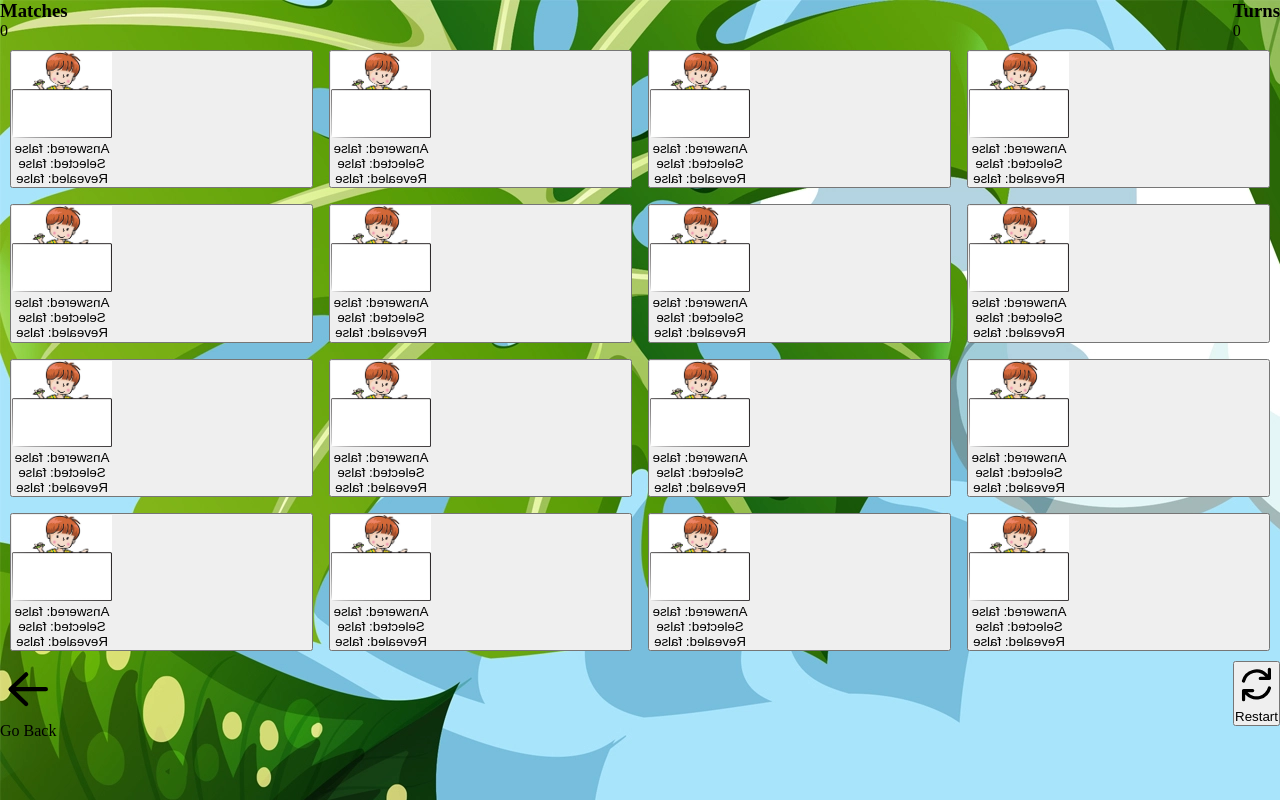
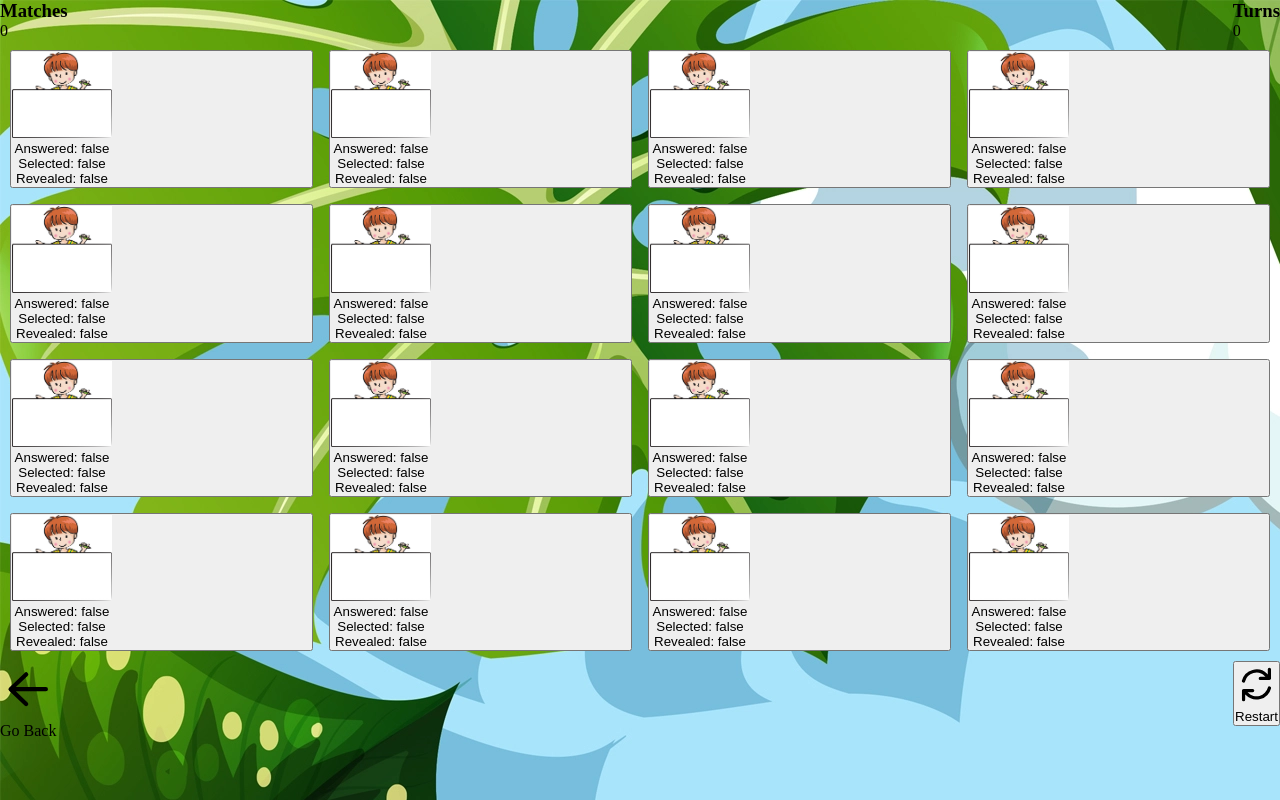
Before and after one commit to DEEP-24/Memory-Match-Madness, a Next.js app: page /animals in a window 1280 px wide. Built offline with nearby package versions, Linux system fonts and the light colour scheme.

Commit message:
Second Commit

```diff
--- a/app/animals/page.tsx
+++ b/app/animals/page.tsx
@@ -136,6 +136,7 @@ const randomize = (array: any[]) => {
 };
 
 function Animals() {
+  const [isInitallyMounted, setIsInitallyMounted] = React.useState(false);
   const [cards, setCards] = React.useState<AnimalCard[]>(
     randomize(ANIMAL_CARDS)
   );
@@ -167,6 +168,14 @@ function Animals() {
   const isGameCompleted = React.useMemo(() => {
     return cards.every((card) => card.answered);
   }, [cards]);
+
+  React.useEffect(() => {
+    setIsInitallyMounted(true);
+  }, [setIsInitallyMounted]);
+
+  React.useEffect(() => {
+    console.log("isInitiallyMounted - ", isInitallyMounted);
+  });
 
   React.useEffect(() => {
     // if (isGameCompleted) {
@@ -258,6 +267,8 @@ function Animals() {
                 card={card}
                 isSelected={isSelected}
                 selectCard={selectCard}
+                imageSrc={card.imageSrc}
+                isInitallyMounted={isInitallyMounted}
               />
             );
           })}
@@ -284,25 +295,48 @@ function Animals() {
 export default Animals;
 
 type CardProps = {
+  imageSrc: string;
   card: AnimalCard;
   index: number;
   isSelected: boolean;
   selectCard: (cardId: number) => void;
+  isInitallyMounted: boolean;
 };
 
 const defaultUrl = "/assets/default.jpg";
 
-const imageAnimateProps = {
-  rotateY: 0,
-  transition: { duration: 3 },
-};
-
 function CardComponent(props: CardProps) {
+  const [imageurl, setImageurl] = React.useState(defaultUrl);
   const [revealed, setRevealed] = React.useState(false);
 
-  const clickHandler = () => setRevealed((prevRevealed) => !prevRevealed);
+  const clickHandler = () => {
+    setRevealed((prevRevealed) => !prevRevealed);
+  };
 
-  const { selectCard, isSelected, card, index } = props;
+  const { selectCard, isSelected, card, index, imageSrc, isInitallyMounted } =
+    props;
+
+  const imageAnimateProps = {
+    rotateY: 0,
+    transition: { duration: 3 },
+  };
+
+  const reverseInitial = () => {
+    if (!isInitallyMounted && !revealed) {
+      return {
+        rotateY: 0,
+      };
+    }
+  };
+  const reverseAnimation = () => {
+    if (!isInitallyMounted && !revealed) {
+      return {
+        rotateY: -180,
+        transition: { duration: 3 },
+      };
+    }
+  };
+
   return (
     <motion.button
       onClick={() => {
@@ -319,20 +353,30 @@ function CardComponent(props: CardProps) {
       <motion.div
         className="card_content"
         style={{ maxWidth: "100px" }}
-        initial={{ rotateY: 180 }}
-        animate={revealed ? imageAnimateProps : undefined}
-        exit={{ rotateY: 170, transition: { duration: 3 } }}
+        initial={{}}
+        animate={revealed ? imageAnimateProps : reverseAnimation()}
+        // exit={
+        //   revealed ? { rotateY: 170, transition: { duration: 3 } } : reverseExit
+        // }
+        // onAnimationStart={() => {
+        //   if (imageurl === defaultUrl && revealed) {
+        //     setImageurl(imageSrc);
+        //   }
+        //   console.log("Animation  Started");
+        //   console.log(revealed);
+        // }}
+        onAnimationComplete={() => {
+          revealed ? setImageurl(imageSrc) : setImageurl(defaultUrl);
+        }}
       >
         {/* eslint-disable-next-line @next/next/no-img-element */}
         <motion.img
-          src={revealed ? card.imageSrc : defaultUrl}
+          src={imageurl}
           alt=""
           style={{
             objectFit: "cover",
             width: "100%",
           }}
-          animate={{ opacity: 1 }}
-          transition={{ delay: 10 }}
           //should add the opacity
         />
         <p>Answered: {card.answered.toString()}</p>
```
